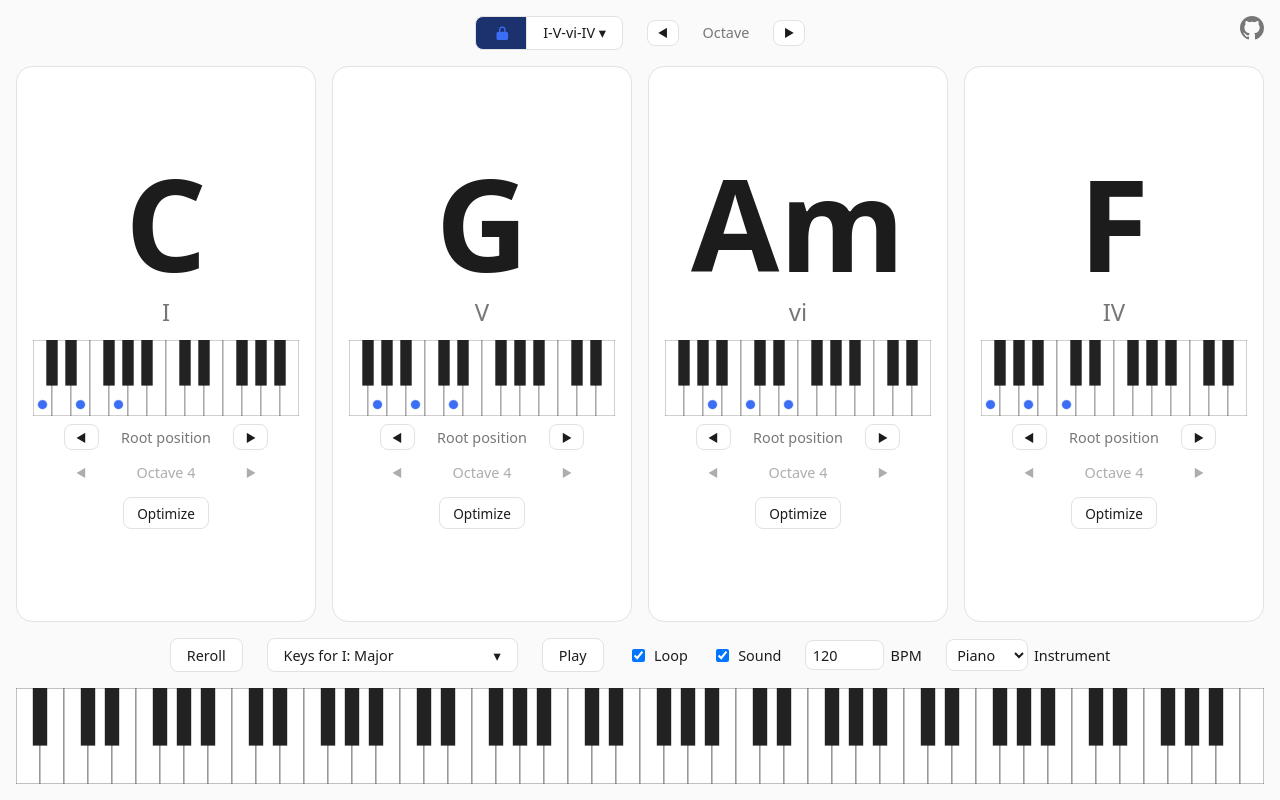
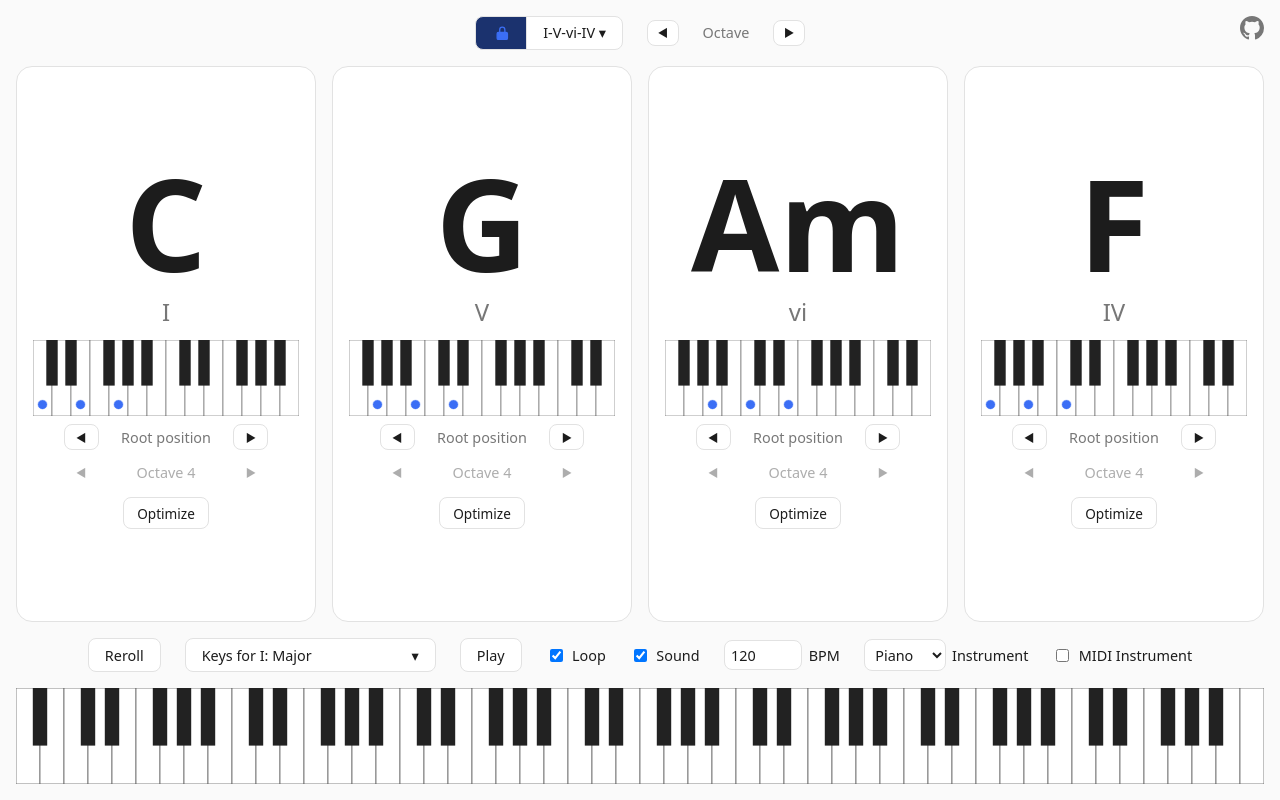
Before and after one commit to caxco93/chordgen, a Vue app: page / in a window 1280 px wide. Built offline with nearby package versions, Linux system fonts and the light colour scheme.

Commit message:
Add MIDI Instrument checkbox that requests Web MIDI only when enabled

```diff
--- a/src/App.vue
+++ b/src/App.vue
@@ -75,7 +75,8 @@ function inversionTarget(index: number, step: number): { inversion: number; octa
 const { bpm, loop, sound, instrument, currentIndex, isPlaying, toggle, stop, MIN_BPM, MAX_BPM } =
   usePlayback(voicings)
 
-const { pressed } = useMidiInput(instrument)
+const midi = ref(false)
+const { pressed } = useMidiInput(instrument, midi)
 
 // A brief, fading look at a chord on the full piano. Each trigger restarts it.
 const previewNotes = ref<number[]>([])
@@ -280,6 +281,10 @@ function selectChord(index: number, root: number) {
         </select>
         Instrument
       </label>
+      <label>
+        <input v-model="midi" type="checkbox" />
+        MIDI Instrument
+      </label>
     </footer>
     <PianoKeyboard
       class="full-piano"
--- a/src/useMidiInput.ts
+++ b/src/useMidiInput.ts
@@ -1,4 +1,4 @@
-import { onMounted, onUnmounted, ref, type Ref } from 'vue'
+import { onUnmounted, ref, watch, type Ref } from 'vue'
 import { noteOff, noteOn, type Instrument } from './audio'
 
 const NOTE_OFF = 0x80
@@ -7,9 +7,10 @@ const MAX_VELOCITY = 127
 
 /**
  * Plays notes on the selected instrument from any connected MIDI input device, scaled by key velocity.
+ * Web MIDI access is only requested once `enabled` is first turned on, and input is ignored while it is off.
  * `pressed` holds the MIDI notes currently held down.
  */
-export function useMidiInput(instrument: Ref<Instrument>) {
+export function useMidiInput(instrument: Ref<Instrument>, enabled: Ref<boolean>) {
   const pressed = ref<number[]>([])
   let access: MIDIAccess | undefined
 
@@ -31,22 +32,41 @@ export function useMidiInput(instrument: Ref<Instrument>) {
     for (const input of access.inputs.values()) input.onmidimessage = handleMessage
   }
 
-  onMounted(async () => {
+  function stopListening() {
+    if (!access) return
+    access.onstatechange = null
+    for (const input of access.inputs.values()) input.onmidimessage = null
+  }
+
+  async function start() {
+    if (!access) {
       if (!navigator.requestMIDIAccess) return
       try {
         access = await navigator.requestMIDIAccess()
       } catch {
         return // Permission denied; MIDI input is optional.
       }
+    }
+    if (!enabled.value) return // Turned off again while the permission prompt was open.
     listen()
     access.onstatechange = listen // Picks up devices plugged in later.
-  })
+  }
 
-  onUnmounted(() => {
-    if (!access) return
-    access.onstatechange = null
-    for (const input of access.inputs.values()) input.onmidimessage = null
-  })
+  watch(
+    enabled,
+    (on) => {
+      if (on) {
+        void start()
+      } else {
+        stopListening()
+        for (const note of pressed.value) noteOff(note)
+        pressed.value = []
+      }
+    },
+    { immediate: true },
+  )
+
+  onUnmounted(stopListening)
 
   return { pressed }
 }
```
Lines whose indentation alone changed are shown as unchanged.
